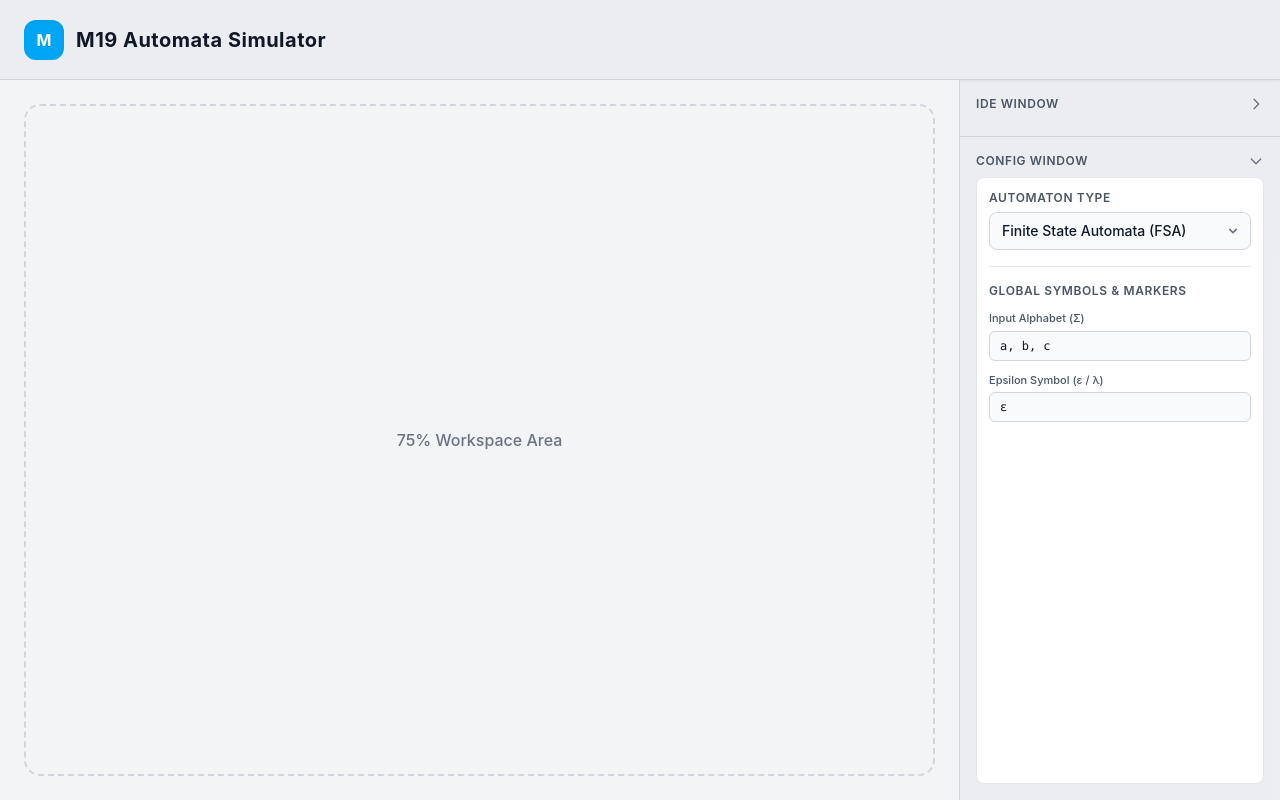
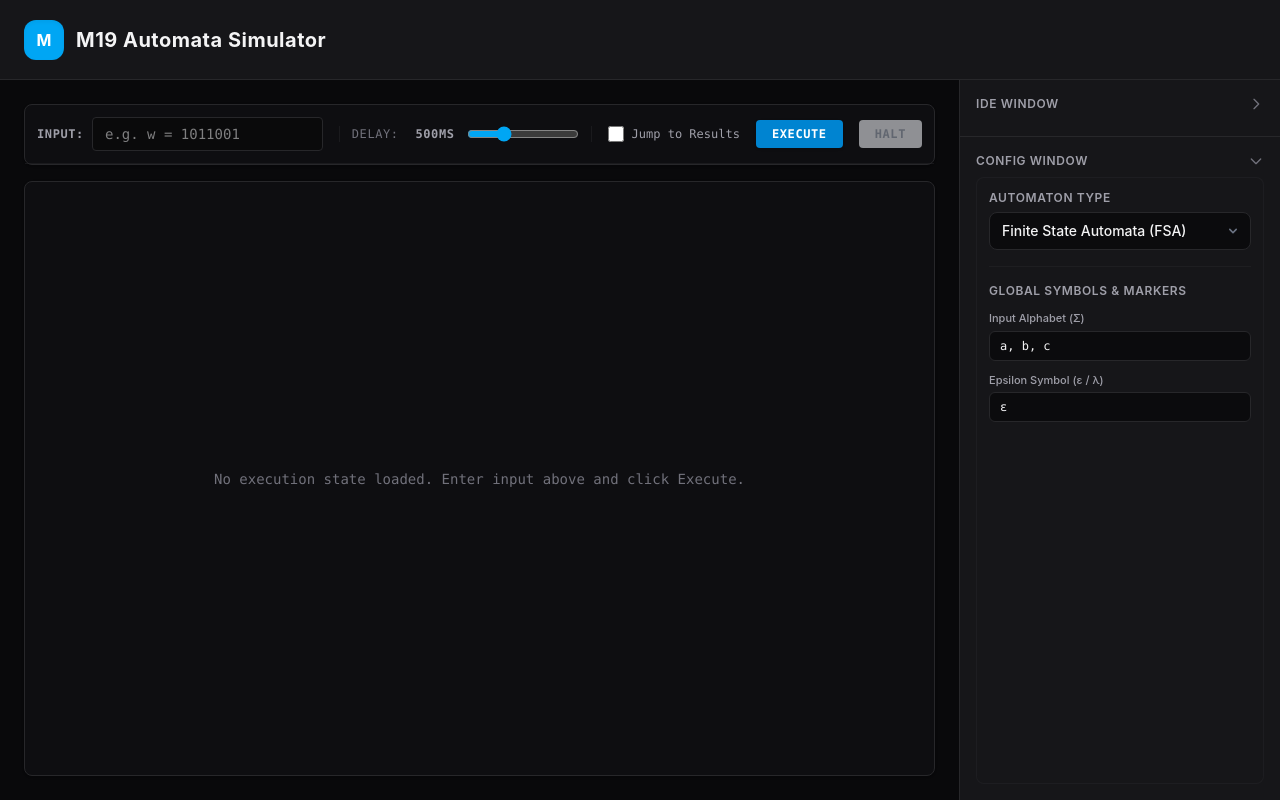
Before and after one commit to Nejmeddine-Mek/M19-Automata-Engine, a React (Vite) app: page / in a window 1280 px wide. Built offline with nearby package versions, Linux system fonts and the light colour scheme.

Commit message:
working on execution ui

```diff
--- a/src/App.tsx
+++ b/src/App.tsx
@@ -2,7 +2,8 @@ import { useState } from "react";
 import Config from "./components/Config";
 import Header from "./components/Header";
 import { ParsingManager } from "./models/managers/ParsingManager";
-
+import ExecSpace from "./components/ExecSpace";
+/*
 export const THEME = {
   bgApp: "bg-gray-100",
   bgSidebar: "bg-gray-200/50",
@@ -16,8 +17,8 @@ export const THEME = {
   focusRing: "focus:ring-2 focus:ring-sky-500/40 focus:border-sky-500",
   fontSans: "font-sans",
   fontMono: "font-mono",
-};
-/*
+};*/
+
 export const THEME = {
   bgApp: "bg-zinc-950",
   bgSidebar: "bg-zinc-900/90",
@@ -31,7 +32,7 @@ export const THEME = {
   focusRing: "focus:ring-2 focus:ring-cyan-500/50 focus:border-cyan-500",
   fontSans: "font-sans",
   fontMono: "font-mono",
-};*/
+};
 
 export type ThemeType = typeof THEME;
 
@@ -46,9 +47,17 @@ export default function App() {
 
       <main className="flex flex-1 w-full overflow-hidden">
         {/* Workspace */}
-        <section className={`w-[75%] h-full ${THEME.bgApp} ${THEME.border} border-r p-6 flex items-center justify-center`}>
-          <div className={`w-full h-full border-2 border-dashed ${THEME.border} rounded-2xl flex items-center justify-center ${THEME.textMuted} font-medium`}>
-            75% Workspace Area
+        <section className={`w-[75%] h-full ${THEME.bgApp} ${THEME.border} border-r p-6 flex flex-col justify-start items-stretch gap-4 overflow-y-auto`}>
+          {/* 1. Toolbar pinned at the top */}
+          <div className="w-full shrink-0">
+            <ExecSpace theme={THEME}/>
+          </div>
+
+          {/* 2. Visualizer Workspace (Expands to fill all remaining vertical space) */}
+          <div className={`flex-1 w-full ${THEME.bgPanelInner} border ${THEME.border} rounded-lg p-6 flex items-center justify-center shadow-sm`}>
+            <span className={`text-sm ${THEME.fontMono} ${THEME.textMuted}`}>
+              No execution state loaded. Enter input above and click Execute.
+            </span>
           </div>
         </section>
 
--- /dev/null
+++ b/src/components/ExecSpace.tsx
@@ -0,0 +1,122 @@
+
+import React, { useState } from 'react';
+
+export interface ThemeConfig {
+  bgApp: string;
+  bgSidebar: string;
+  bgPanelInner: string;
+  bgInput: string;
+  border: string;
+  borderSubtle: string;
+  textTitle: string;
+  textInput: string;
+  textMuted: string;
+  focusRing: string;
+  fontSans: string;
+  fontMono: string;
+}
+
+interface ExecSpaceProps {
+  theme: ThemeConfig;
+  onExecute?: (input: string, speed: number, jumpToResult: boolean) => void;
+  isExecuting?: boolean;
+}
+
+export function ExecSpace({ theme, onExecute, isExecuting = false }: ExecSpaceProps) {
+  const [inputArg, setInputArg] = useState<string>('');
+  const [animSpeed, setAnimSpeed] = useState<number>(500); // Speed in ms
+  const [jumpToResults, setJumpToResults] = useState<boolean>(false);
+
+  const handleSubmit = (e: React.FormEvent) => {
+    e.preventDefault();
+    if (onExecute) {
+      onExecute(inputArg, animSpeed, jumpToResults);
+    }
+  };
+
+  return (
+    <div className={`w-full flex flex-col ${theme.bgPanelInner} border ${theme.border} rounded-lg shadow-sm ${theme.fontSans}`}>
+      {/* ── Environment Execution Setup Toolbar ───────────────────────── */}
+      <form
+        onSubmit={handleSubmit}
+        className={`flex flex-wrap items-center justify-between gap-4 p-3 border-b ${theme.borderSubtle}`}
+      >
+        {/* Machine Input Argument */}
+        <div className="flex items-center gap-2 flex-1 min-w-[220px]">
+          <label
+            htmlFor="exec-input-arg"
+            className={`text-xs font-semibold uppercase tracking-wider ${theme.textTitle} ${theme.fontMono}`}
+          >
+            Input:
+          </label>
+          <input
+            id="exec-input-arg"
+            type="text"
+            value={inputArg}
+            onChange={(e) => setInputArg(e.target.value)}
+            placeholder="e.g. w = 1011001"
+            disabled={isExecuting}
+            className={`flex-1 px-3 py-1.5 text-sm ${theme.fontMono} ${theme.bgInput} ${theme.textInput} border ${theme.border} rounded outline-none ${theme.focusRing} disabled:opacity-50 transition-all placeholder:${theme.textMuted}`}
+          />
+        </div>
+
+        {/* Speed Slider */}
+        <div className={`flex items-center gap-3 px-3 border-x ${theme.borderSubtle}`}>
+          <label
+            htmlFor="speed-range"
+            className={`text-xs ${theme.fontMono} uppercase tracking-wider ${theme.textMuted} whitespace-nowrap`}
+          >
+            Delay: <span className={`font-bold ${theme.textTitle} w-12 inline-block text-right`}>{animSpeed}ms</span>
+          </label>
+          <input
+            id="speed-range"
+            type="range"
+            min="50"
+            max="1500"
+            step="50"
+            value={animSpeed}
+            onChange={(e) => setAnimSpeed(Number(e.target.value))}
+            disabled={jumpToResults || isExecuting}
+            className="w-28 accent-sky-500 bg-gray-200 rounded cursor-pointer disabled:opacity-30"
+          />
+        </div>
+
+        {/* Jump to Results Checkbox */}
+        <label className={`flex items-center gap-2 cursor-pointer text-xs ${theme.fontMono} ${theme.textTitle} hover:${theme.textInput} select-none`}>
+          <input
+            type="checkbox"
+            checked={jumpToResults}
+            onChange={(e) => setJumpToResults(e.target.checked)}
+            disabled={isExecuting}
+            className="w-4 h-4 rounded border-gray-300 text-sky-600 focus:ring-sky-500/30 cursor-pointer accent-sky-500 disabled:opacity-50"
+          />
+          Jump to Results
+        </label>
+
+        {/* Execute Action Button */}
+        <button
+          type="submit"
+          disabled={isExecuting}
+          className={`px-4 py-1.5 text-xs font-semibold ${theme.fontMono} uppercase tracking-wider bg-sky-600 hover:bg-sky-500 active:bg-sky-700 text-white rounded transition-all shadow-sm disabled:opacity-50 disabled:cursor-not-allowed`}
+        >
+          {isExecuting ? 'Running...' : 'Execute'}
+        </button>
+                {/* Execute Action Button */}
+        <button
+        type="button"
+        disabled={!isExecuting}
+        className={`px-4 py-1.5 text-xs font-semibold ${theme.fontMono} uppercase tracking-wider
+            bg-rose-600 hover:bg-rose-500 active:bg-rose-700 text-white
+            rounded transition-all duration-150 shadow-sm
+            disabled:bg-gray-200 disabled:text-gray-400 disabled:border-transparent
+            disabled:shadow-none disabled:cursor-not-allowed disabled:opacity-60
+            focus:outline-none focus:ring-2 focus:ring-rose-500/40`}
+        >
+        Halt
+        </button>
+      </form>
+    </div>
+  );
+}
+
+export default ExecSpace
```
Also changed, not shown: src/components/Stack.tsx (added, +9 -0 lines), src/components/Tape.tsx (added, +10 -0 lines), src/models/entities/PDAParser.ts (added).
